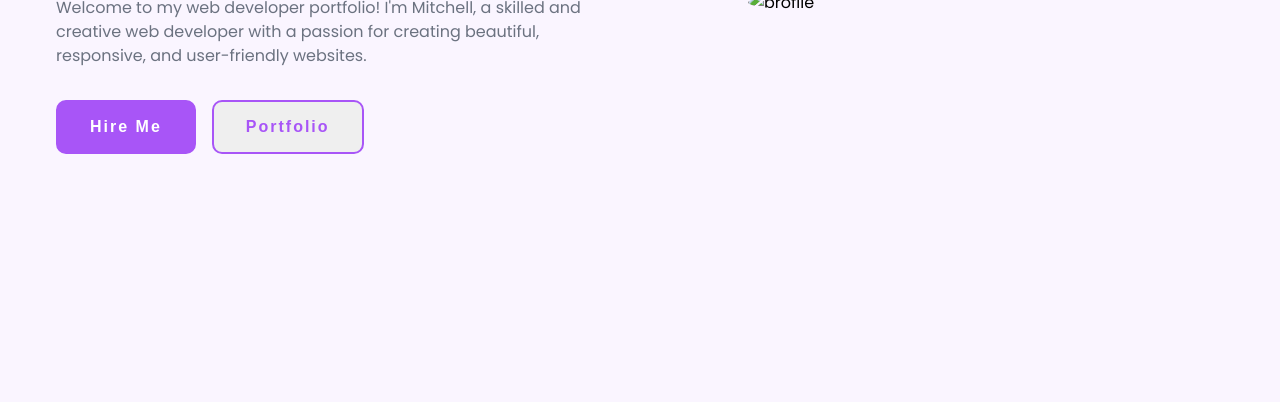
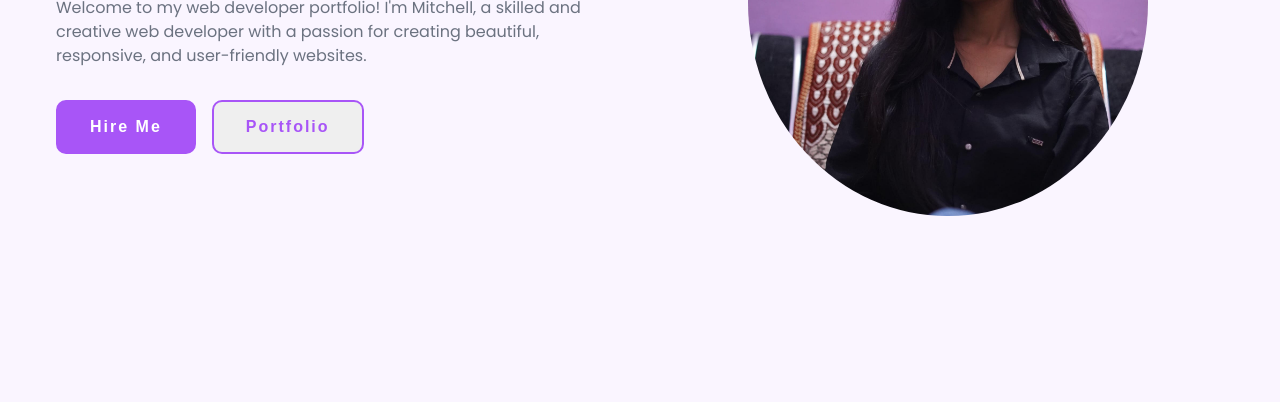
Before and after one commit to Ritika-tyagii/portfolio, a plain HTML site: page index.html in a window 1280 px wide. Shown: the part 398-800 px from the top of the page. Drawn offline with nearby package versions, Linux system fonts and the light colour scheme.

Commit message:
Update index.html

```diff
--- a/index.html
+++ b/index.html
@@ -46,7 +46,7 @@
           </div>
         </div>
         <div class="image">
-          <img src="img/profile.jpg" alt="profile" />
+          <img src="profile.jpg" alt="profile" />
         </div>
       </div>
     </section>
```
